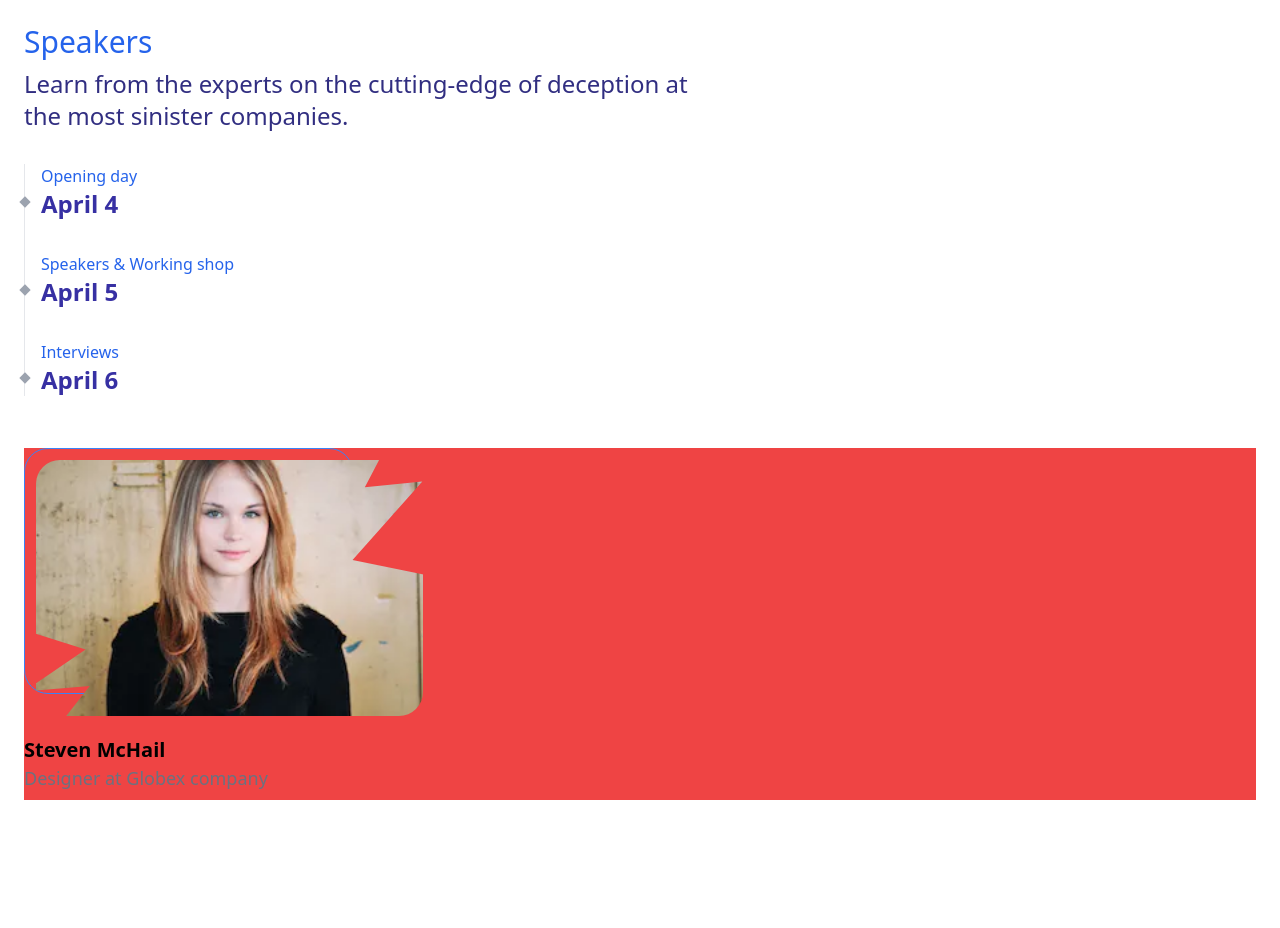
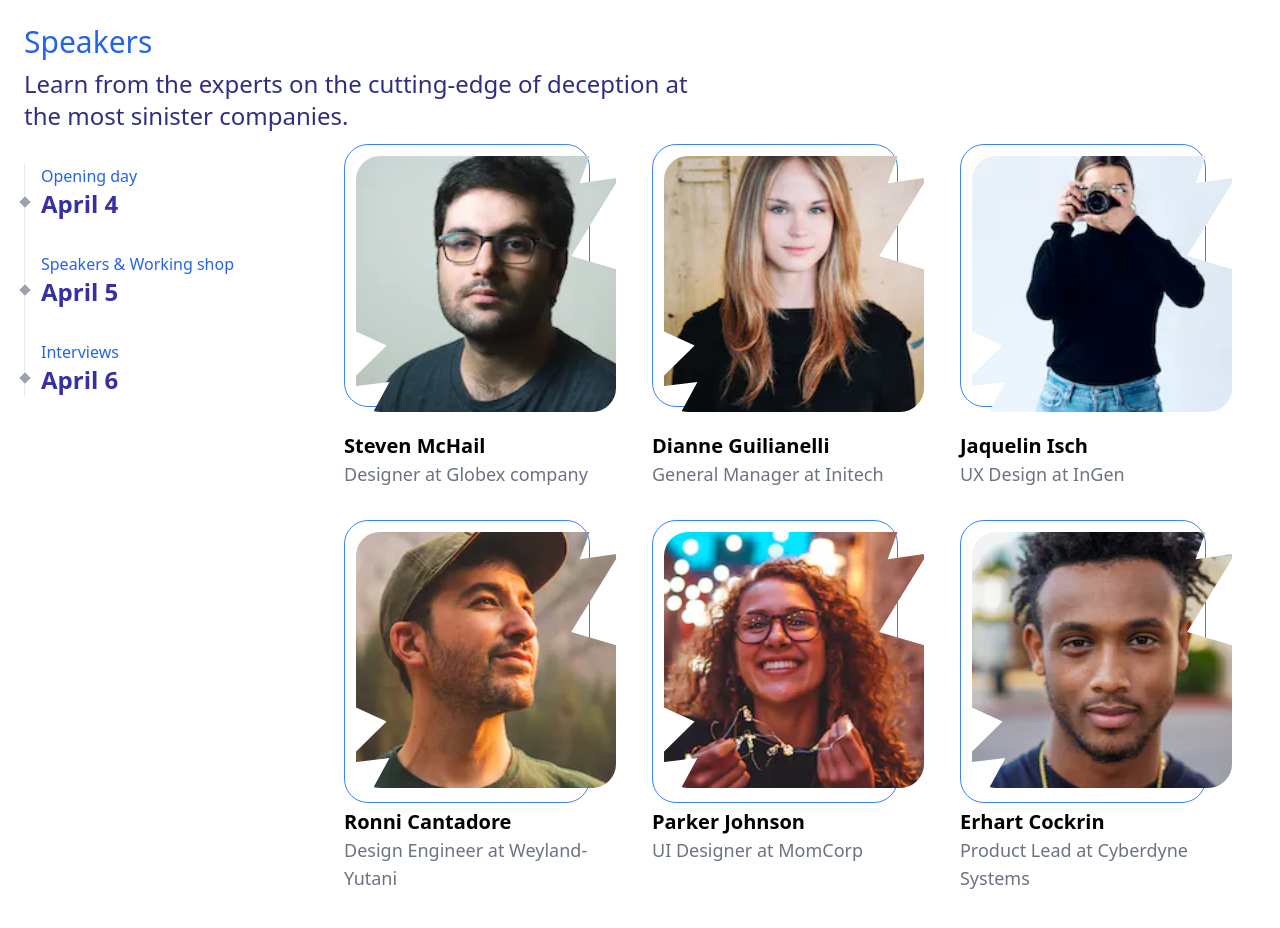
Before and after one commit to Amin-Ansari/tailwin-DeceptiConf-layout, a plain HTML site: page index.html in a window 1280 px wide. Shown: the part 920-1848 px from the top of the page. Drawn offline with Linux system fonts and the light colour scheme; files whose address does not match are found by name.

Commit message:
The speaker section is done

```diff
--- a/index.html
+++ b/index.html
@@ -100,8 +100,10 @@
           the most sinister companies.
         </p>
       </div>
+
+      <div class="grid grid-cols-12">
         <div
-        class="grid my-8 grid-cols-12 pb-5 overflow-x-auto lg:overflow-visible"
+          class="my-8 col-span-12 lg:col-span-3 pb-5 overflow-x-auto lg:overflow-visible"
         >
           <div class="col-span-12 lg:col-span-3">
             <ul
@@ -128,10 +130,31 @@
             </ul>
           </div>
         </div>
-      <div class="col-span-12 lg:col-span-9 my-5 md:my-0 bg-red-500">
+
+        <div class="col-span-12 lg:col-span-9 my-5 md:my-0">
           <ul class="flex w-full flex-wrap">
             <li
-            class="w-full sm:w-[50%] lg:w-[calc(100%/3)] overflow-hidden group relative"
+              class="w-full sm:w-[50%] lg:w-[calc(100%/3)] overflow-hidden group relative p-3 lg:py-0 lg:px-3"
+            >
+              <div
+                class="w-[80%] h-[70%] border border-blue-500 absolute z-0 rounded-3xl transition-all group-hover:scale-[0.98]"
+              ></div>
+              <div
+                class="h-[17.5rem] p-3 rounded-3xl image-clip-path overflow-hidden"
+              >
+                <img
+                  src="./src/speakers/steven-mchail.png"
+                  alt="A speaker's image"
+                  class="w-full h-full object-cover rounded-3xl relative group-hover:scale-110 transition-all"
+                />
+              </div>
+              <div class="py-2">
+                <h4 class="font-semibold text-xl">Steven McHail</h4>
+                <p class="text-gray-500 text-lg">Designer at Globex company</p>
+              </div>
+            </li>
+            <li
+              class="w-full sm:w-[50%] lg:w-[calc(100%/3)] overflow-hidden group relative p-3 lg:py-0 lg:px-3"
             >
               <div
                 class="w-[80%] h-[70%] border border-blue-500 absolute z-0 rounded-3xl transition-all group-hover:scale-[0.98]"
@@ -146,12 +169,97 @@
                 />
               </div>
               <div class="py-2">
-              <h4 class="font-semibold text-xl">Steven McHail</h4>
-              <p class="text-gray-500 text-lg">Designer at Globex company</p>
+                <h4 class="font-semibold text-xl">Dianne Guilianelli</h4>
+                <p class="text-gray-500 text-lg">General Manager at Initech</p>
+              </div>
+            </li>
+            <li
+              class="w-full sm:w-[50%] lg:w-[calc(100%/3)] overflow-hidden group relative p-3 lg:py-0 lg:px-3"
+            >
+              <div
+                class="w-[80%] h-[70%] border border-blue-500 absolute z-0 rounded-3xl transition-all group-hover:scale-[0.98]"
+              ></div>
+              <div
+                class="h-[17.5rem] p-3 rounded-3xl image-clip-path overflow-hidden"
+              >
+                <img
+                  src="./src/speakers/jaquelin-isch.png"
+                  alt="A speaker's image"
+                  class="w-full h-full object-cover rounded-3xl relative group-hover:scale-110 transition-all"
+                />
+              </div>
+              <div class="py-2">
+                <h4 class="font-semibold text-xl">Jaquelin Isch</h4>
+                <p class="text-gray-500 text-lg">UX Design at InGen</p>
+              </div>
+            </li>
+            <li
+              class="w-full sm:w-[50%] lg:w-[calc(100%/3)] overflow-hidden group relative p-3 lg:py-0 lg:px-3"
+            >
+              <div
+                class="w-[80%] h-[70%] border border-blue-500 absolute z-0 rounded-3xl transition-all group-hover:scale-[0.98]"
+              ></div>
+              <div
+                class="h-[17.5rem] p-3 rounded-3xl image-clip-path overflow-hidden"
+              >
+                <img
+                  src="./src/speakers/ronni-cantadore.png"
+                  alt="A speaker's image"
+                  class="w-full h-full object-cover rounded-3xl relative group-hover:scale-110 transition-all"
+                />
+              </div>
+              <div class="py-2">
+                <h4 class="font-semibold text-xl">Ronni Cantadore</h4>
+                <p class="text-gray-500 text-lg">
+                  Design Engineer at Weyland-Yutani
+                </p>
+              </div>
+            </li>
+            <li
+              class="w-full sm:w-[50%] lg:w-[calc(100%/3)] overflow-hidden group relative p-3 lg:py-0 lg:px-3"
+            >
+              <div
+                class="w-[80%] h-[70%] border border-blue-500 absolute z-0 rounded-3xl transition-all group-hover:scale-[0.98]"
+              ></div>
+              <div
+                class="h-[17.5rem] p-3 rounded-3xl image-clip-path overflow-hidden"
+              >
+                <img
+                  src="./src/speakers/parker-johnson.png"
+                  alt="A speaker's image"
+                  class="w-full h-full object-cover rounded-3xl relative group-hover:scale-110 transition-all"
+                />
+              </div>
+              <div class="py-2">
+                <h4 class="font-semibold text-xl">Parker Johnson</h4>
+                <p class="text-gray-500 text-lg">UI Designer at MomCorp</p>
+              </div>
+            </li>
+            <li
+              class="w-full sm:w-[50%] lg:w-[calc(100%/3)] overflow-hidden group relative p-3 lg:py-0 lg:px-3"
+            >
+              <div
+                class="w-[80%] h-[70%] border border-blue-500 absolute z-0 rounded-3xl transition-all group-hover:scale-[0.98]"
+              ></div>
+              <div
+                class="h-[17.5rem] p-3 rounded-3xl image-clip-path overflow-hidden"
+              >
+                <img
+                  src="./src/speakers/erhart-cockrin.png"
+                  alt="A speaker's image"
+                  class="w-full h-full object-cover rounded-3xl relative group-hover:scale-110 transition-all"
+                />
+              </div>
+              <div class="py-2">
+                <h4 class="font-semibold text-xl">Erhart Cockrin</h4>
+                <p class="text-gray-500 text-lg">
+                  Product Lead at Cyberdyne Systems
+                </p>
               </div>
             </li>
           </ul>
         </div>
+      </div>
     </section>
   </body>
 </html>
```
Lines whose indentation alone changed are shown as unchanged.
